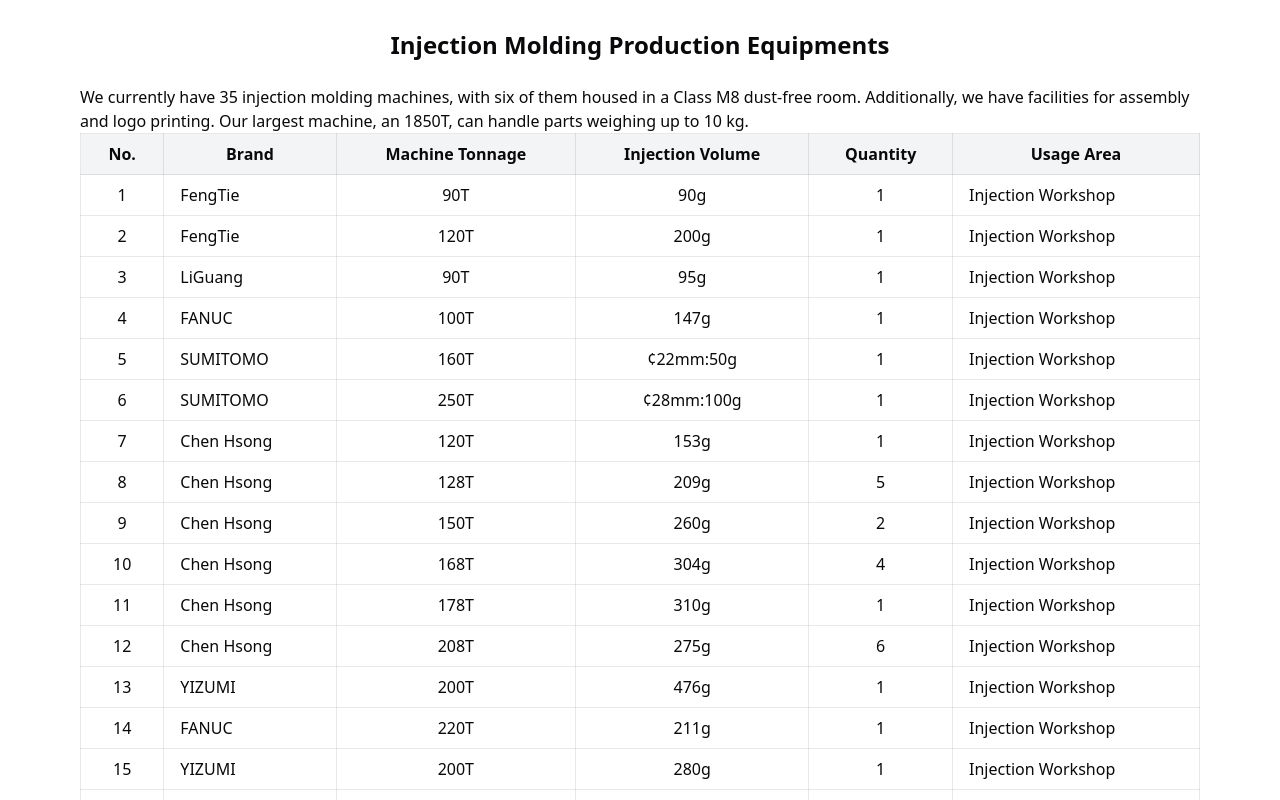
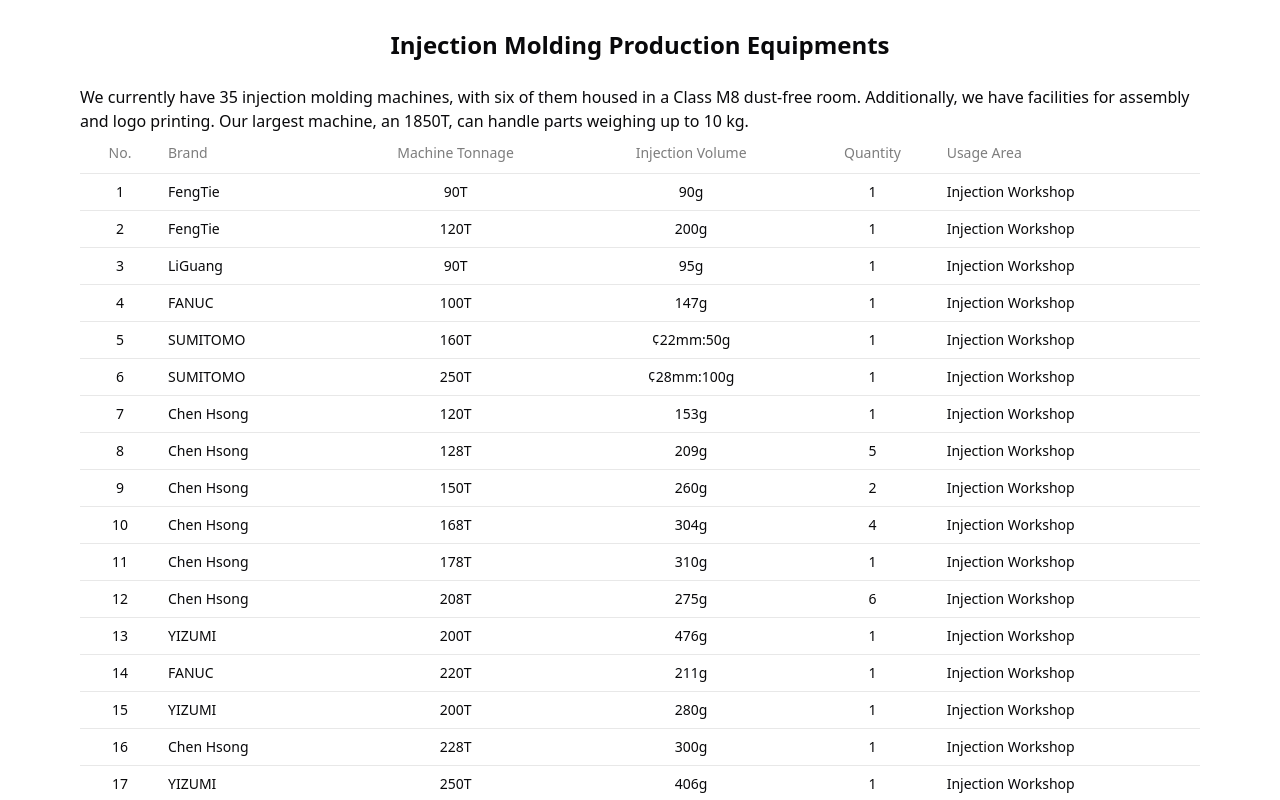
Before and after one commit to yansircc/zetarmold, a Next.js app: page /injection-production-equipments in a window 1280 px wide. Shown: the part 400-1200 px from the top of the page. Built offline with nearby package versions, Linux system fonts and the light colour scheme.

Commit message:
add shadcn table, update table on InjectionProductionEquipment page

```diff
--- a/src/app/(about)/injection-production-equipments/InjectionEquipmentTable.tsx
+++ b/src/app/(about)/injection-production-equipments/InjectionEquipmentTable.tsx
@@ -1,4 +1,13 @@
 import { type InjectionProductionEquipment } from './data';
+import {
+  Table,
+  TableBody,
+  TableCaption,
+  TableCell,
+  TableHead,
+  TableHeader,
+  TableRow,
+} from '@/components/ui/table';
 
 interface Props {
   equipments: InjectionProductionEquipment[];
@@ -7,36 +16,39 @@
 export function InjectionEquipmentTable({ equipments }: Props) {
   return (
     <div className="overflow-x-auto">
-      <table className="min-w-full border border-gray-300 bg-white">
-        <thead>
-          <tr className="bg-gray-100">
-            <th className="border px-4 py-2">No.</th>
-            <th className="border px-4 py-2">Brand</th>
-            <th className="border px-4 py-2">Machine Tonnage</th>
-            <th className="border px-4 py-2">Injection Volume</th>
-            <th className="border px-4 py-2">Quantity</th>
-            <th className="border px-4 py-2">Usage Area</th>
-          </tr>
-        </thead>
-        <tbody>
+      <Table>
+        <TableCaption>List of Injection Production Equipment</TableCaption>
+        <TableHeader>
+          <TableRow>
+            <TableHead className="w-[80px] text-center">No.</TableHead>
+            <TableHead>Brand</TableHead>
+            <TableHead className="text-center">Machine Tonnage</TableHead>
+            <TableHead className="text-center">Injection Volume</TableHead>
+            <TableHead className="text-center">Quantity</TableHead>
+            <TableHead>Usage Area</TableHead>
+          </TableRow>
+        </TableHeader>
+        <TableBody>
           {equipments.map((equipment) => (
-            <tr key={equipment.no} className="hover:bg-gray-50">
-              <td className="border px-4 py-2 text-center">{equipment.no}</td>
-              <td className="border px-4 py-2">{equipment.brand}</td>
-              <td className="border px-4 py-2 text-center">
+            <TableRow key={equipment.no} className="hover:bg-muted/50">
+              <TableCell className="text-center font-medium">
+                {equipment.no}
+              </TableCell>
+              <TableCell className="font-medium">{equipment.brand}</TableCell>
+              <TableCell className="text-center">
                 {equipment.machineTonnage}
-              </td>
-              <td className="border px-4 py-2 text-center">
+              </TableCell>
+              <TableCell className="text-center">
                 {equipment.injectionVolume}
-              </td>
-              <td className="border px-4 py-2 text-center">
+              </TableCell>
+              <TableCell className="text-center">
                 {equipment.quantity}
-              </td>
-              <td className="border px-4 py-2">{equipment.usageArea}</td>
-            </tr>
+              </TableCell>
+              <TableCell>{equipment.usageArea}</TableCell>
+            </TableRow>
           ))}
-        </tbody>
-      </table>
+        </TableBody>
+      </Table>
     </div>
   );
 }
--- /dev/null
+++ b/src/components/ui/table.tsx
@@ -0,0 +1,120 @@
+import * as React from "react"
+
+import { cn } from "@/lib/utils"
+
+const Table = React.forwardRef<
+  HTMLTableElement,
+  React.HTMLAttributes<HTMLTableElement>
+>(({ className, ...props }, ref) => (
+  <div className="relative w-full overflow-auto">
+    <table
+      ref={ref}
+      className={cn("w-full caption-bottom text-sm", className)}
+      {...props}
+    />
+  </div>
+))
+Table.displayName = "Table"
+
+const TableHeader = React.forwardRef<
+  HTMLTableSectionElement,
+  React.HTMLAttributes<HTMLTableSectionElement>
+>(({ className, ...props }, ref) => (
+  <thead ref={ref} className={cn("[&_tr]:border-b", className)} {...props} />
+))
+TableHeader.displayName = "TableHeader"
+
+const TableBody = React.forwardRef<
+  HTMLTableSectionElement,
+  React.HTMLAttributes<HTMLTableSectionElement>
+>(({ className, ...props }, ref) => (
+  <tbody
+    ref={ref}
+    className={cn("[&_tr:last-child]:border-0", className)}
+    {...props}
+  />
+))
+TableBody.displayName = "TableBody"
+
+const TableFooter = React.forwardRef<
+  HTMLTableSectionElement,
+  React.HTMLAttributes<HTMLTableSectionElement>
+>(({ className, ...props }, ref) => (
+  <tfoot
+    ref={ref}
+    className={cn(
+      "border-t bg-muted/50 font-medium [&>tr]:last:border-b-0",
+      className
+    )}
+    {...props}
+  />
+))
+TableFooter.displayName = "TableFooter"
+
+const TableRow = React.forwardRef<
+  HTMLTableRowElement,
+  React.HTMLAttributes<HTMLTableRowElement>
+>(({ className, ...props }, ref) => (
+  <tr
+    ref={ref}
+    className={cn(
+      "border-b transition-colors hover:bg-muted/50 data-[state=selected]:bg-muted",
+      className
+    )}
+    {...props}
+  />
+))
+TableRow.displayName = "TableRow"
+
+const TableHead = React.forwardRef<
+  HTMLTableCellElement,
+  React.ThHTMLAttributes<HTMLTableCellElement>
+>(({ className, ...props }, ref) => (
+  <th
+    ref={ref}
+    className={cn(
+      "h-10 px-2 text-left align-middle font-medium text-muted-foreground [&:has([role=checkbox])]:pr-0 [&>[role=checkbox]]:translate-y-[2px]",
+      className
+    )}
+    {...props}
+  />
+))
+TableHead.displayName = "TableHead"
+
+const TableCell = React.forwardRef<
+  HTMLTableCellElement,
+  React.TdHTMLAttributes<HTMLTableCellElement>
+>(({ className, ...props }, ref) => (
+  <td
+    ref={ref}
+    className={cn(
+      "p-2 align-middle [&:has([role=checkbox])]:pr-0 [&>[role=checkbox]]:translate-y-[2px]",
+      className
+    )}
+    {...props}
+  />
+))
+TableCell.displayName = "TableCell"
+
+const TableCaption = React.forwardRef<
+  HTMLTableCaptionElement,
+  React.HTMLAttributes<HTMLTableCaptionElement>
+>(({ className, ...props }, ref) => (
+  <caption
+    ref={ref}
+    className={cn("mt-4 text-sm text-muted-foreground", className)}
+    {...props}
+  />
+))
+TableCaption.displayName = "TableCaption"
+
+export {
+  Table,
+  TableHeader,
+  TableBody,
+  TableFooter,
+  TableHead,
+  TableRow,
+  TableCell,
+  TableCaption,
+}
```
